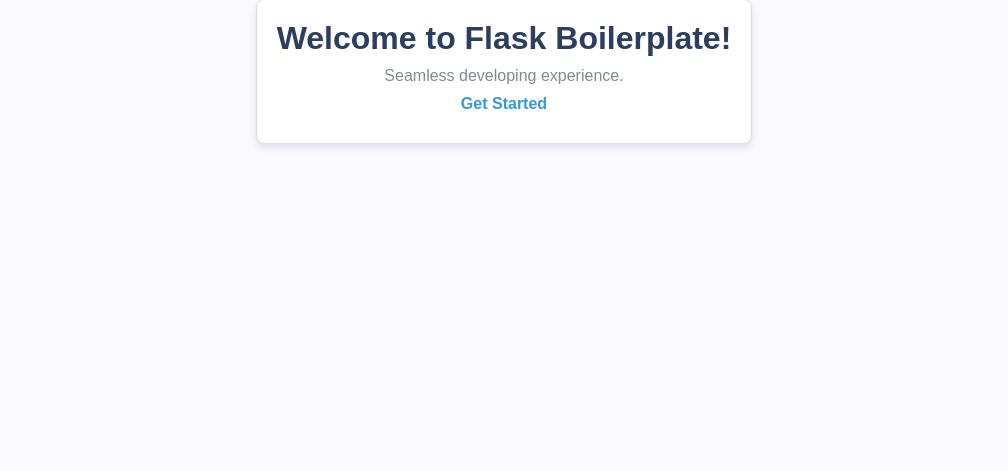
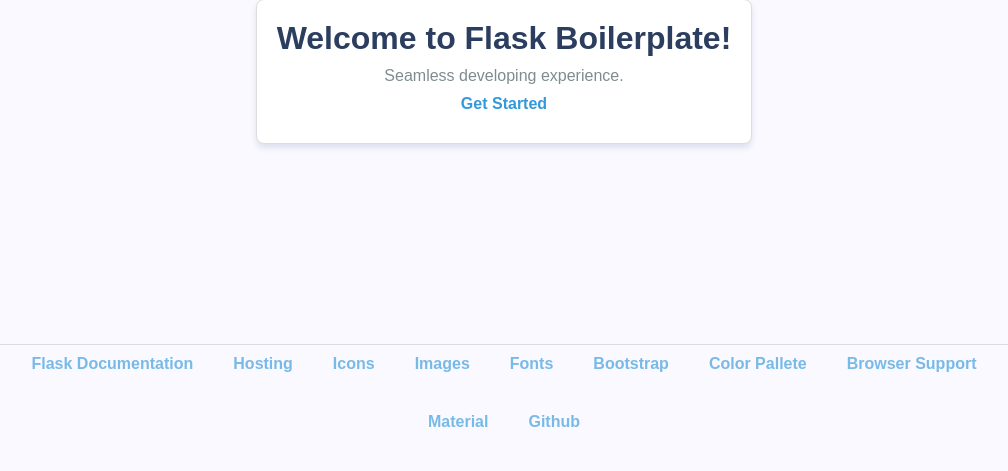
Before and after one commit to YuheshPandian/Flask-Boilerplate, a Flask app: page / in a window 1280 px wide. Shown: the part 329-800 px from the top of the page, without its empty margins (136-1144 px from the left). Run offline with Flask 3, Linux system fonts and the light colour scheme.

Commit message:
Added dev resource link 🔗

```diff
--- a/app/static/css/index.css
+++ b/app/static/css/index.css
@@ -36,7 +36,30 @@
             text-decoration: none;
             color: #3498db;
             font-weight: bold;
+            transition: ease 200ms;
         }
         a:hover {
             text-decoration: underline;
         }
+
+        .links {
+            margin: 20px;
+            position:fixed;
+            bottom:10px;
+            gap:40px;
+            display: flex;
+            padding:10px 100px;
+            border-top: 1px solid #ddd;
+            flex-wrap: wrap;
+            justify-content: center;
+        }
+
+        .links a {
+            opacity: 65%;
+        }
+
+
+        .links a:hover {
+            color: #006bb3;
+            opacity: 100%;
+        }
--- a/app/templates/index.html
+++ b/app/templates/index.html
@@ -12,5 +12,17 @@
         <p>Seamless developing experience.</p>
         <p><a href="#">Get Started</a></p>
     </div>
+    <section class="links">
+        <a href="https://flask.palletsprojects.com/en/stable/">Flask Documentation</a>
+        <a href="https://render.com/">Hosting</a>
+        <a href="https://fontawesome.com/">Icons</a>
+        <a href="https://unsplash.com/">Images</a>
+        <a href="https://fonts.google.com/">Fonts</a>
+        <a href="https://getbootstrap.com/">Bootstrap</a>
+        <a href="https://coolors.co/">Color Pallete</a>
+        <a href="https://caniuse.com/">Browser Support</a>
+        <a href="https://material.io/">Material</a>
+        <a href="https://github.com/">Github</a>
+    </section>
 </body>
 </html>
```
